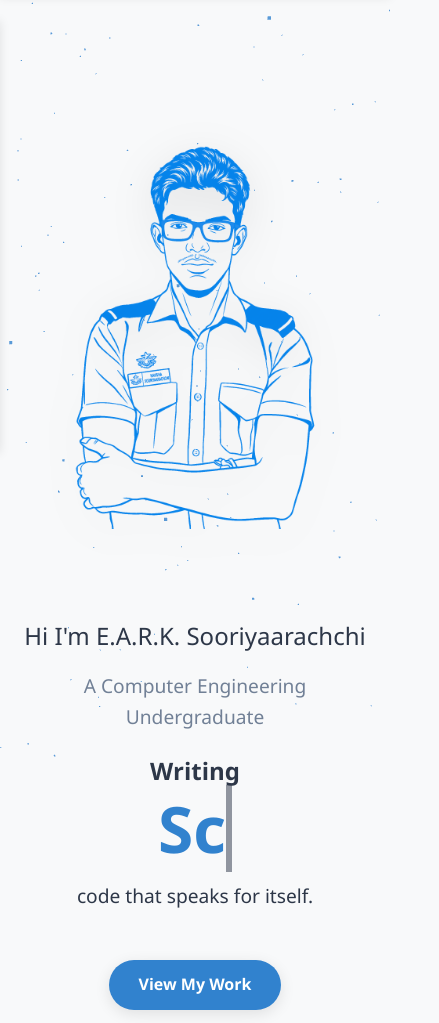
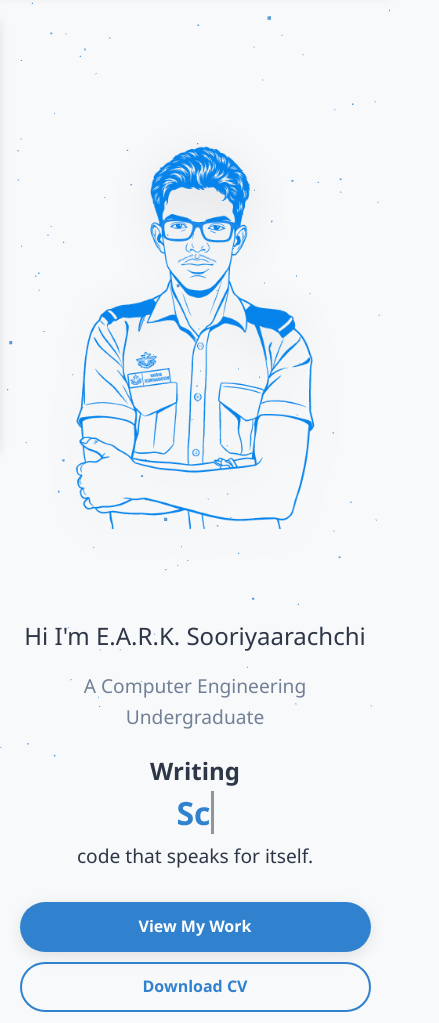
Before and after one commit to RK-Soori/portfolio_site, a plain HTML site: page index.html in a window 390 px wide. Shown: the part 75-1098 px from the top of the page, 439 px wide, since content can reach past the window. Drawn offline with nearby package versions, Linux system fonts and the light colour scheme.

Commit message:
style.css

```diff
--- a/css/style.css
+++ b/css/style.css
@@ -30,7 +30,7 @@ body {
     padding: 0;
     line-height: 1.6;
     transition: background-color 0.5s ease, color 0.5s ease;
-    overflow-x: hidden;
+    overflow-x: hidden; /* Prevents horizontal scroll on mobile */
     -webkit-user-select: none;
     -moz-user-select: none;
     -ms-user-select: none;
@@ -118,6 +118,7 @@ nav {
 }
 #theme-toggle:hover { border-color: var(--primary-color); color: var(--primary-color); }
 
+/* --- Mobile Nav Optimization --- */
 @media (max-width: 768px) {
     .hamburger { display: block; }
     .nav-links {
@@ -192,13 +193,24 @@ body.dark-mode .hero-image img {
     transform: translateY(-3px); box-shadow: 0 6px 20px rgba(0,0,0,0.1);
 }
 
+/* --- Mobile Hero Optimization --- */
 @media (max-width: 900px) {
     .hero {
         flex-direction: column-reverse; text-align: center;
         justify-content: center; padding-top: 4rem;
     }
-    .hero-headline { font-size: 2.5rem; }
+    .hero-headline { font-size: 2.5rem; } /* Smaller text for tablets */
     .hero-image { margin-bottom: 2rem; }
+    .txt-type { font-size: 2.5rem !important; } /* Adjust typing text size */
+}
+
+/* Specific Phone Optimization */
+@media (max-width: 500px) {
+    .hero-headline { font-size: 2rem; }
+    .txt-type { font-size: 2rem !important; }
+    .btn, .btn-outline { display: block; width: 100%; margin: 10px 0; box-sizing: border-box; }
+    .btn-outline { margin-left: 0; }
+    .container { padding: 3rem 1.5rem; }
 }
 
 .grid-layout {
@@ -325,6 +337,7 @@ body.dark-mode .hero-image img {
     padding: 5px 10px; background: var(--bg-color); border-radius: 8px;
     transition: background 0.2s;
     -webkit-user-select: text; -moz-user-select: text; -ms-user-select: text; user-select: text;
+    word-break: break-all; /* Ensures long emails don't break layout on mobile */
 }
 .copy-text:hover { background: var(--card-border); }
 .copy-text i { font-size: 0.9rem; color: #718096; }
@@ -355,6 +368,7 @@ input, textarea {
 input:focus, textarea:focus { outline: none; border-color: var(--primary-color); }
 .error-msg { color: #e53e3e; font-size: 0.85rem; margin-bottom: 1rem; display: none; }
 
+/* --- Mobile Contact Layout --- */
 @media (max-width: 768px) {
     .contact-wrapper { grid-template-columns: 1fr; }
 }
```
